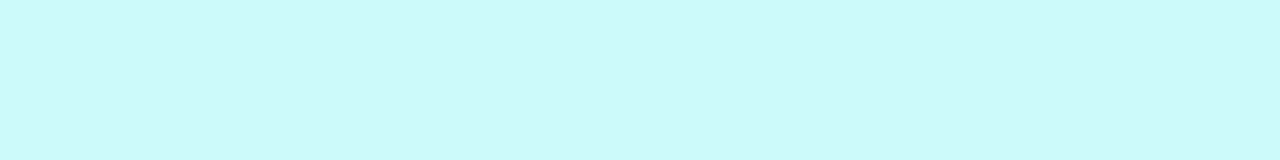
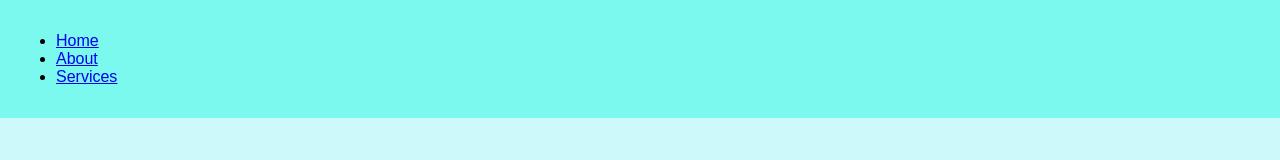
Before and after one commit to malkia101/MALKIAGLAM, a plain HTML site: page about.html in a window 1280 px wide. Drawn offline with Linux system fonts and the light colour scheme; files that its build step writes are made by us from their sources.

Commit message:
service page nav

```diff
--- a/about.html
+++ b/about.html
@@ -8,6 +8,15 @@
     <link rel="stylesheet" href="styles.css">
 </head>
 <body>
+    <header>
+        <nav>
+            <ul>
+                <li><a href="index.html">Home</a></li>
+                <li><a href="about.html">About</a></li>
+                <li><a href="services.html">Services</a></li>
+            </ul>
+        </nav>
+    </header>
 
 </body>
 </html>
```
